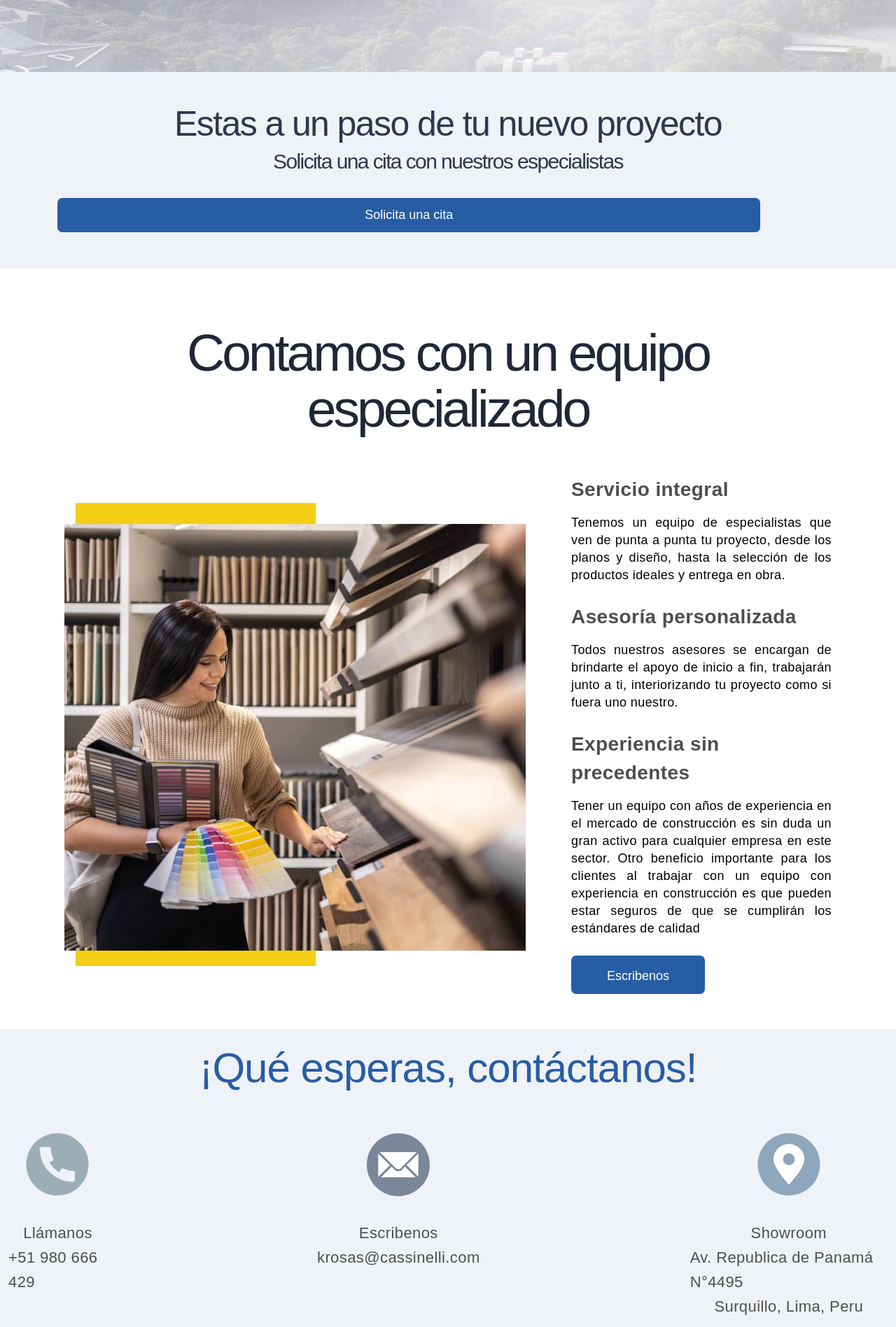
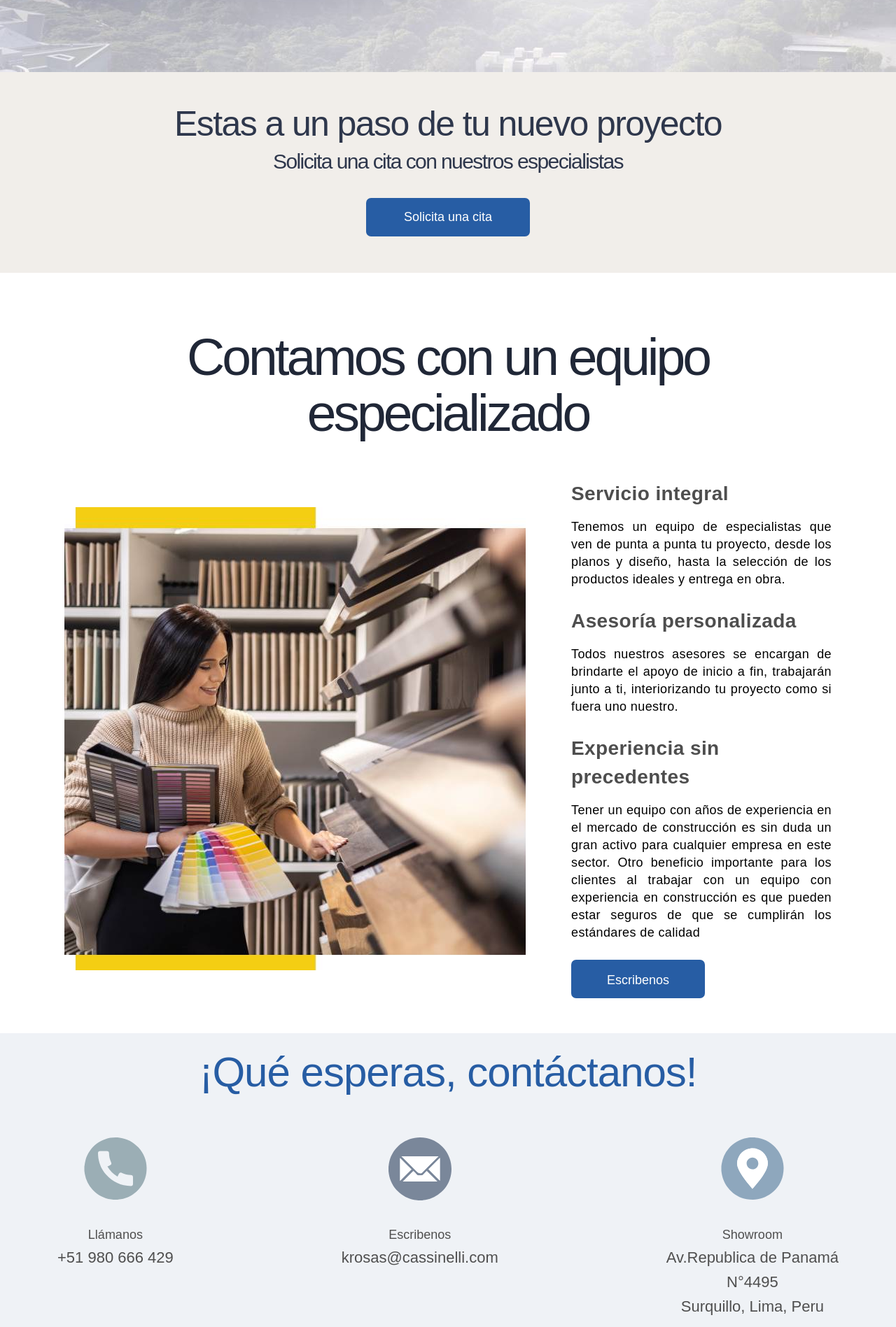
Before and after one commit to gparedescassinelli/Proyecta, a React (Vite) app: page / in a window 1280 px wide. Shown: the part 683-2580 px from the top of the page at 70% size. Built offline with nearby package versions, Linux system fonts and the light colour scheme; a web font is replaced by a local one.

Commit message:
observaciones corregidas

```diff
--- a/src/App.css
+++ b/src/App.css
@@ -194,9 +194,15 @@ img {
 
 /* Section Quote */
 .container-request {
-  background-color: #eff2f6;
+  background-color: #F1EEEA;
   padding: 52px 0;
 }
+@media (max-width: 992px) {
+  .container-request {
+    background-color: #EFF2F6;
+    padding: 52px 0;
+  }
+ }
 
 .container-request h2 {
   font-weight: 500;
@@ -211,17 +217,25 @@ img {
   font-weight: 300;
   font-size: 30px;
   line-height: 45px;
-  /* identical to box height, or 150% */
   text-align: center;
   letter-spacing: -1.6px;
   color: #2e374c;
   margin-bottom: 30px;
 }
+@media (max-width: 992px) {
+  .container-request p {
+    width: 300px;
+    margin: 30px auto;
+    line-height: 1.2;
+  }
+ }
 .container-request .btn-proyecta {
   font-weight: 500;
-  width: 90%;
-  height: 100%;
+  display: block;
+  width: 234px;
+  height: 55px;
   padding: 10px 0;
+  margin: 0 auto;
 }
 @media (max-width: 992px) {
   .container-request h2 {
@@ -238,6 +252,7 @@ img {
 
 /* Section Team */
 .title-equipo-especializado {
+  width: 1073px;
   font-style: normal;
   font-weight: 500;
   font-size: 75px;
@@ -245,11 +260,14 @@ img {
   text-align: center;
   letter-spacing: -4px;
   color: #202737;
+  margin: 0 auto;
   margin-top: 80px;
   margin-bottom: 55px;
+
 }
 @media (max-width: 992px) {
   .title-equipo-especializado {
+    width: 100%;
     font-size: 38px;
     line-height: 40px;
     letter-spacing: -3px;
@@ -317,8 +335,7 @@ img {
 
 .container-contactanos-datos {
   display: flex;
-  justify-content: center;
-  gap: 300px;
+  justify-content: space-between;
 }
 @media (max-width: 992px) {
   .container-contactanos-datos {
@@ -355,12 +372,16 @@ img {
   align-items: center;
   font-weight: 500;
   font-size: 22px;
-  letter-spacing: 0.41px;
+ /*  letter-spacing: 0.41px; */
   gap: 0px;
+}
+.container-contactanos-datos__dato-titulo{
+  font-size: 18px !important;
 }
 .container-contactanos-datos__dato p {
   margin: 0;
   padding: 0;
+  font-size: 22px;
 }
 
 /* Fin Section Contacto */
@@ -404,12 +425,12 @@ footer img {
     gap: 12px;
   }
   .container-footer__enlace-titulo p {
-    font-size: 28px;
+    font-size: 22px;
   }
 }
 .footer {
   background-color: var(--color-primary);
-  padding-top: 42px;
+  padding-top: 20px;
   color: var(--color-white);
 }
 .container-footer {
@@ -499,6 +520,13 @@ footer img {
 /* Fin Footer */
 
 /* SectionFeaturedProjects */
+.bg-image-project{
+  width: 384px;
+  height: 480px;
+  margin: 0 auto;
+  object-fit: cover;
+  background-size: cover;
+}
 .featuredproject-title {
   font-style: normal;
   font-weight: 500;
@@ -513,9 +541,12 @@ footer img {
 @media (max-width: 992px) {
   .featuredproject-title {
     font-size: 38px;
+    width: 323px;
+    margin: 0 auto;
     line-height: 40px;
     text-align: center;
     margin-top: 25px;
+    margin-bottom: 42px;
     letter-spacing: -4px;
   }
 }
@@ -537,7 +568,7 @@ footer img {
   height: 15px;
   margin: 0 10px;
   border-radius: 50%;
-  background-color: #d9d9d9;
+  background-color: #D9D9D9;
 }
 .custom-pagination .swiper-pagination-bullet-active {
   background-color: var(--color-primary);
--- a/src/components/Projects.jsx
+++ b/src/components/Projects.jsx
@@ -3,14 +3,14 @@
 function Projects(pro) {
    // console.log('ver pro',pro)
   return (
-    <div className="bg-image"
-    style={{margin:'0 4px'}}>
+    <div className="bg-image-project"
+  >
     <img
       src={pro.pro.img}
       className="img-fluid"
       alt="Sample"
       loading="lazy"
-      style={{height:'420px',margin:'0 0px'}}
+      style={{height:'',margin:'0 0px'}}
     />
     <div className="mask" >
       <div className="d-flex justify-content-center align-items-end h-100">
--- a/src/components/SectionContact.jsx
+++ b/src/components/SectionContact.jsx
@@ -7,23 +7,26 @@ function SectionContact() {
       <div className="container-contactanos">
         <h2> ¡Qué esperas, contáctanos!</h2>
 
-        <div className="container-contactanos-datos" data-aos="fade-right">
+        <div className="container-contactanos-datos container" data-aos="fade-right">
           <div className="container-contactanos-datos__dato">
             <img loading="lazy" src={Llamanos} alt="" />
-            <p>Llámanos</p>
+            <p className="container-contactanos-datos__dato-titulo">Llámanos</p>
             <p>+51 980 666 429</p>
           </div>
 
           <div className="container-contactanos-datos__dato" data-aos="fade-left">
             <img loading="lazy" src={Escribenos} alt="" />
-            <p>Escribenos</p>
+            <p className="container-contactanos-datos__dato-titulo">Escribenos</p>
             <p>krosas@cassinelli.com</p>
           </div>
 
           <div className="container-contactanos-datos__dato" data-aos="fade-right">
             <img loading="lazy" src={ShowRoom} alt="" />
-            <p>Showroom</p>
-            <p>Av. Republica de Panamá N°4495</p>
+            <p className="container-contactanos-datos__dato-titulo">Showroom</p>
+            <p>Av.Republica de Panamá </p>
+            <p>
+            N°4495
+            </p>
             <p>Surquillo, Lima, Peru</p>
           </div>
         </div>
```
